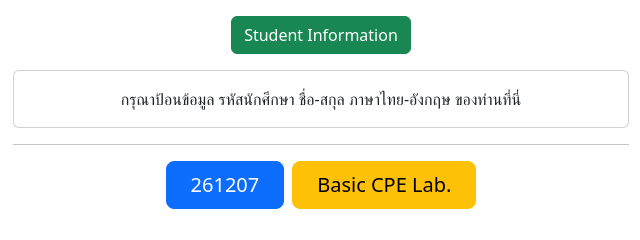
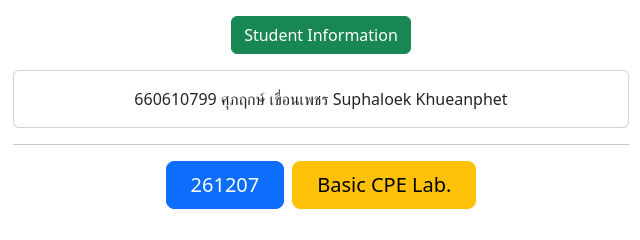
Before and after one commit to cpe207/lab01-suphaloek66, a plain HTML site: page index.html in a window 1280 px wide. Both pictures are taken after a click on the button "Student Information". Shown: the part 515-755 px from the top of the page, 319-959 px from the left. Drawn offline with nearby package versions, Linux system fonts and the light colour scheme.

Commit message:
complete

```diff
--- a/index.html
+++ b/index.html
@@ -50,8 +50,8 @@
           </p>
           <div class="collapse" id="collapseExample">
             <div class="card card-body">
-              กรุณาป้อนข้อมูล รหัสนักศึกษา ชื่อ-สกุล ภาษาไทย-อังกฤษ
-              ของท่านที่นี่
+              660610799 ศุภฤกษ์ เขื่อนเพชร
+              Suphaloek Khueanphet
             </div>
           </div>
         </div>
```
